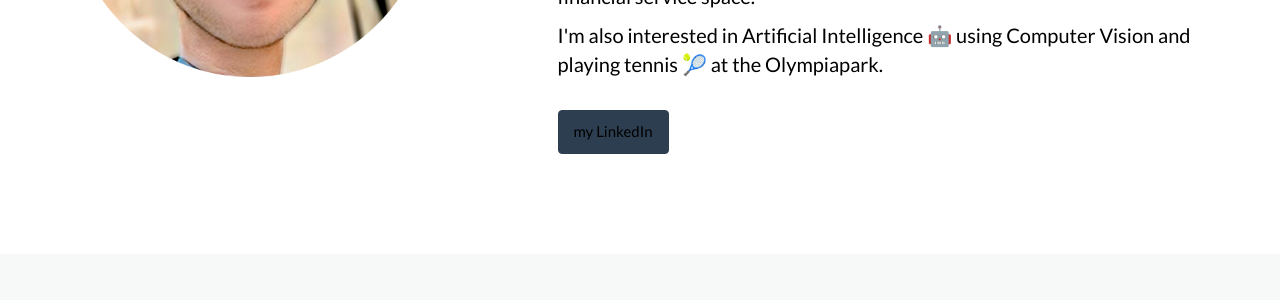
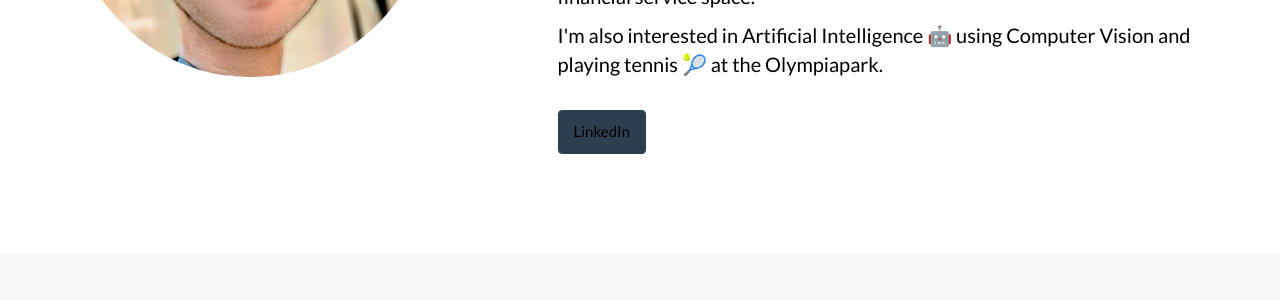
Before and after one commit to tolan005/tolan005.github.io, a Jekyll site: the page built from _posts/2014-07-18-project-1.markdown, in a window 1280 px wide. Shown: the part 383-683 px from the top of the page. Built offline with Jekyll 4.4.1, drawn with Linux system fonts in a browser that asks for light colours.

Commit message:
Update header.html
qay

```diff
--- a/_includes/header.html
+++ b/_includes/header.html
@@ -17,7 +17,7 @@
             research focus is on intelligent process automation <a color="white" href="https://www.bankinghub.eu/themen/process-automation-definition">(link)</a> to solve challanges in the financial service space.</p>
            <p> I'm also interested in Artificial Intelligence 🤖 using Computer Vision and playing tennis 🎾 at the Olympiapark.</p>
           <br>
-          <a class="btn btn-primary" href="http://www.linkedin.com/in/tobias-lange-" role="button">my LinkedIn</a>
+          <a class="btn btn-primary" href="http://www.linkedin.com/in/tobias-lange-" role="button">LinkedIn</a>
         </div>
       </div>
     </div>
```
